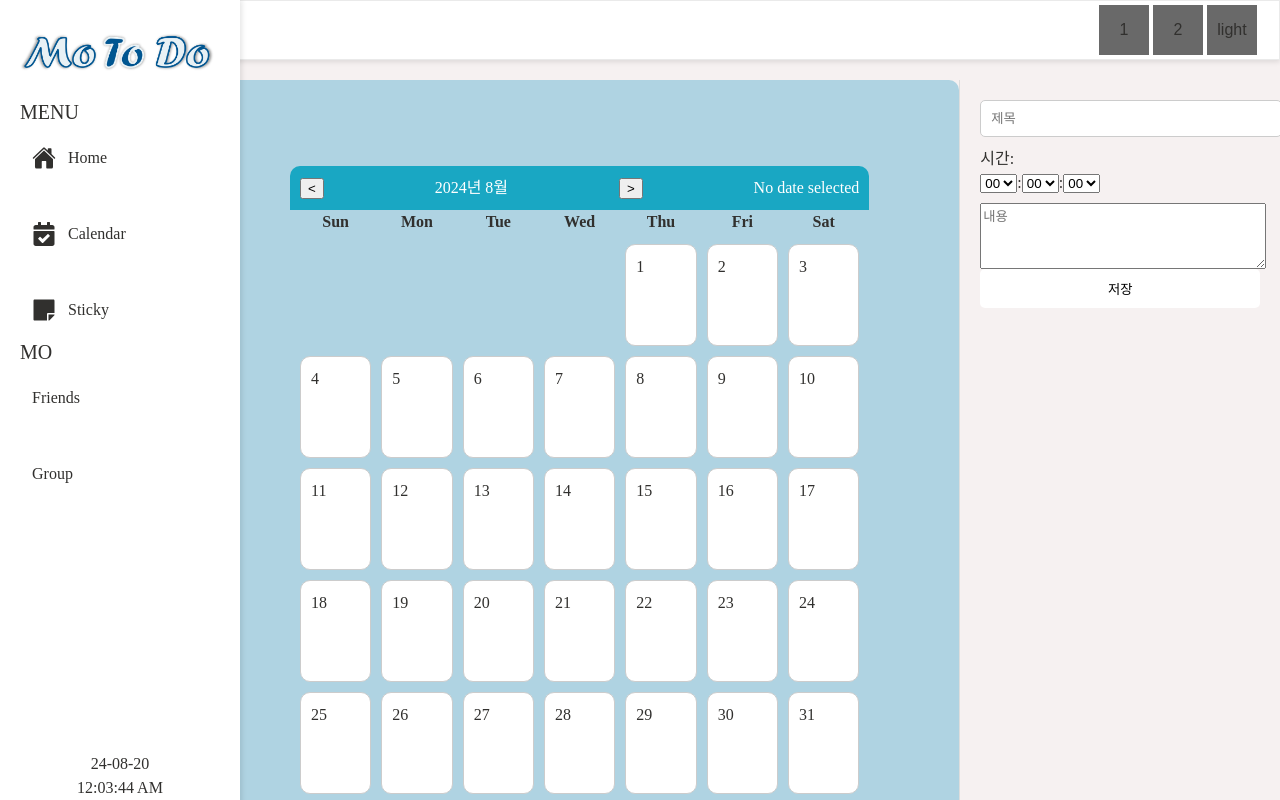
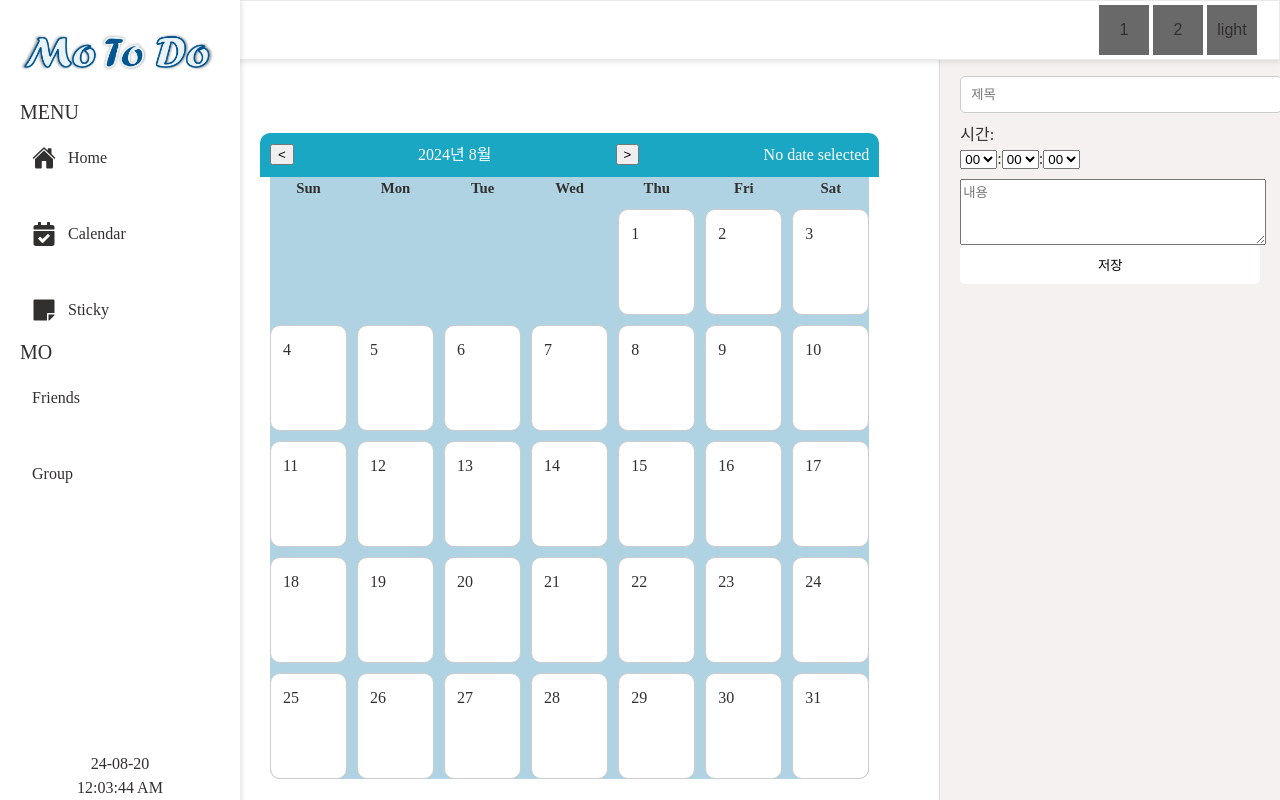
Before and after one commit to KimSnowFlower/MoToDo, a React (Create React App) app in the folder client/: page /calendar in a window 1280 px wide. Built offline with nearby package versions, Linux system fonts and the light colour scheme.

Commit message:
20240905

```diff
--- a/client/src/Components/Calendar/Calendar.module.css
+++ b/client/src/Components/Calendar/Calendar.module.css
@@ -4,7 +4,7 @@
   width: calc(100% - 200px);
   height: 100%;
   margin-left: 200px;
-  padding-top: 10em;
+  padding-top: 7em;
   background-color: #F6F1F1; /* 전체 배경을 밝은 색상으로 설정 */
 }
 
@@ -14,9 +14,10 @@
   flex-direction: column;
   align-items: center;
   justify-content: center;
-  padding: 100px;
-  background-color: #AFD3E2; /* 캘린더 영역 배경 색상 */
+  padding: calc(50px + (100 - 50) * (100vw - 854px) / (1920 - 854)); /* 패딩이 화면 크기에 따라 유동적으로 변경 */
+  background-color: #ffffff; /* 캘린더 영역 배경 색상 */
   border-radius: 10px; /* 컨테이너 모서리를 둥글게 */
+  width: calc(400px + (600 - 400) * (100vw - 854px) / (1920 - 854)); /* 너비가 화면 크기에 따라 유동적으로 변경 */
 }
 
 .textField {
@@ -53,7 +54,7 @@
   background-color: #19A7C3; /* 헤더 배경색 설정 */
   color: #ffffff; /* 헤더 텍스트 색상 */
   padding: 10px;
-    border-radius: 10px 10px 0 0; /* 헤더 상단 모서리 둥글게 */
+  border-radius: 10px 10px 0 0;
 }
 
 .calendarGrid {
@@ -61,27 +62,27 @@
   grid-template-columns: repeat(7, 1fr);
   gap: 10px;
   width: 100%;
-    background-color: #AFD3E2; /* 전체 그리드 배경색 설정 */
+  background-color: #AFD3E2;
   border-radius: 0 0 10px 10px; /* 그리드 하단 모서리 둥글게 */
 }
 
 .calendarDay {
   position: relative;
-    padding: 10px;
+  padding: calc(10px + (15 - 10) * (100vw - 854px) / (1920 - 854)); /* 패딩이 화면 크기에 따라 유동적으로 변경 */
   border: 1px solid #ccc;
   min-height: 80px;
   border-radius: 10px; /* 모서리를 둥글게 */
-    background-color: #ffffff; /* 각 칸의 배경색 */
-    transition: background-color 0.3s ease, box-shadow 0.3s ease; /* 부드러운 효과 추가 */
+  background-color: #ffffff;
+  transition: background-color 0.3s ease, box-shadow 0.3s ease;
 }
 
 .calendarDay:hover {
-    background-color: #e0e0e0; /* 호버 시 부드러운 색 변화 */
-    box-shadow: 0 2px 4px rgba(0, 0, 0, 0.1); /* 호버 시 그림자 효과 */
+  background-color: #e0e0e0;
+  box-shadow: 0 2px 4px rgba(0, 0, 0, 0.1);
 }
 
 .eventTitle {
-    font-size: 12px;
+  font-size: calc(12px + (14 - 12) * (100vw - 854px) / (1920 - 854)); /* 폰트 크기가 화면 크기에 따라 유동적으로 변경 */
   margin-top: 4px;
 }
 
@@ -91,9 +92,9 @@
   right: 4px;
   width: 8px;
   height: 8px;
-    background-color: #146C94; /* 빨간 점 대신 지정된 색상 사용 */
+  background-color: #146C94;
   border-radius: 50%;
-    animation: rotate 2s infinite linear; /* 빨간 점 회전 애니메이션 추가 */
+  animation: rotate 2s infinite linear;
 }
 
 @keyframes rotate {
@@ -114,17 +115,6 @@
   cursor: pointer;
 }
 
-  .eventTitle {
-    font-size: 12px;
-    margin-top: 4px;
-  }
-
-  .textFieldContent {
-    width: 100%;
-    height: 60px;
-    margin-top: 8px;
-  }
-
 .actionButtons {
   display: flex;
   gap: 8px;
@@ -139,21 +129,12 @@
 .calendarDayName {
   font-weight: bold;
   text-align: center;
+  font-size: calc(14px + (16 - 14) * (100vw - 854px) / (1920 - 854)); /* 폰트 크기가 화면 크기에 따라 유동적으로 변경 */
 }
 
 .selected {
-    background-color: #E8F1F5; /* 선택된 칸의 배경색 */
-    border-radius: 10px; /* 선택된 칸도 모서리를 둥글게 */
-  }
-
-  .actionButtons {
-    display: flex;
-    gap: 8px;
-    margin-top: 8px;
-    background-color: #19A7C3; /* 버튼 영역 배경색 */
-    color: #ffffff; /* 버튼 텍스트 색상 */
-    padding: 5px;
-    border-radius: 5px;
+  background-color: #E8F1F5;
+  border-radius: 10px;
 }
 
 .saveButton {
```
Also changed, not shown: client/src/Components/Calendar/Calendar.jsx (line endings or trailing spaces). Lines whose indentation alone changed are shown as unchanged.
